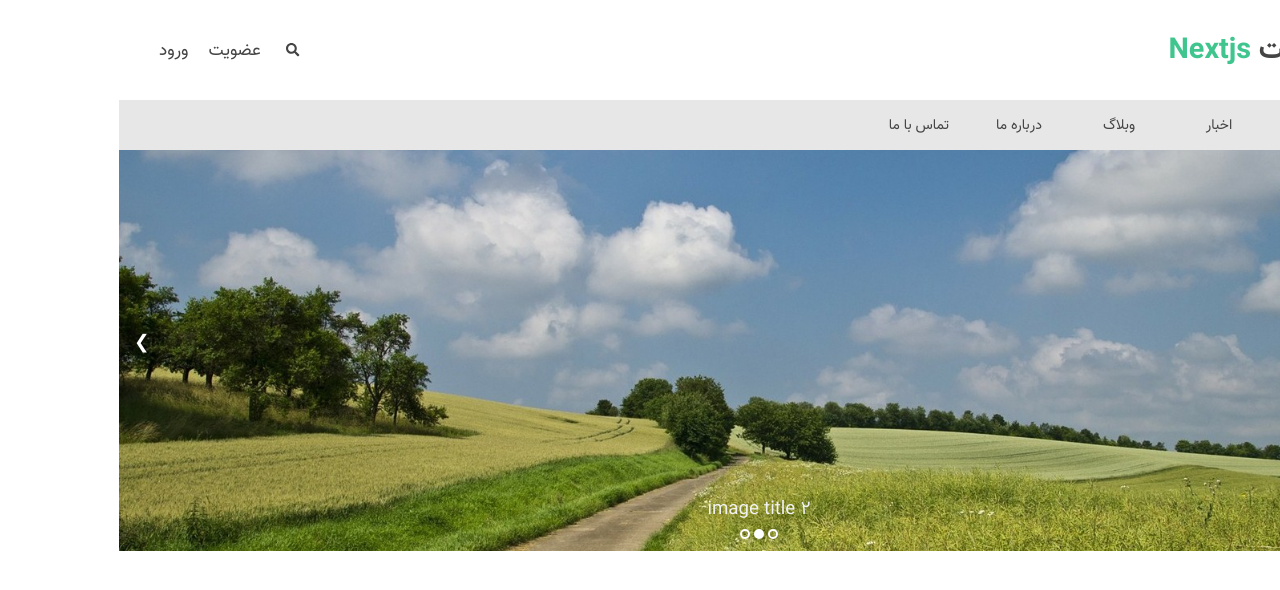
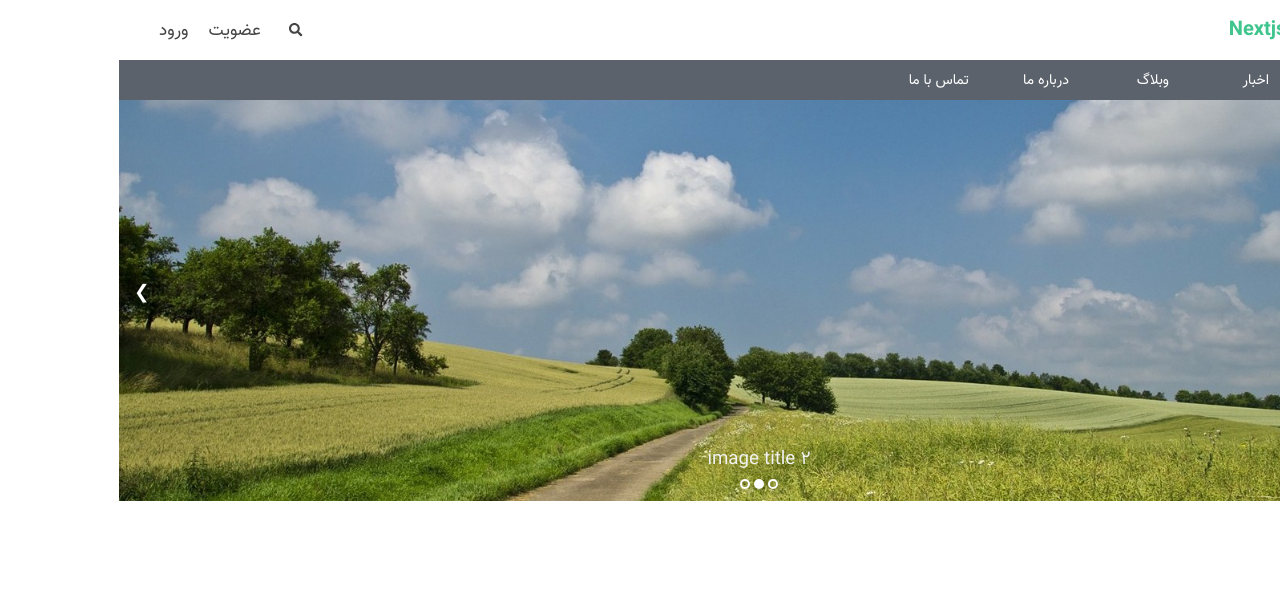
Before and after one commit to yousef-bigdeli/first-nextjs, a Next.js app: page / in a window 1280 px wide. Shown: the top 590 px of the page. Built offline with nearby package versions, Linux system fonts and the light colour scheme.

Commit message:
update header and menu section

```diff
--- a/pages/components/Header.js
+++ b/pages/components/Header.js
@@ -60,6 +60,7 @@ const Header = () => {
                                 <button
                                     type="submit"
                                     onClick={searchButtonHandler}
+                                    className={showSearch.isShow ? styles.searchButtonHover : ''}
                                 >
                                     <FontAwesomeIcon icon={faSearch} />
                                 </button>
@@ -113,19 +114,19 @@ const Header = () => {
                 <div className={styles.menu__container}>
                     <ul className={`${styles.headerMenu} ${styles.container}`}>
                         <li>
-                            <a href="/">صفحه اصلی</a>
+                            <a href="/" className={styles.menuLinks}>صفحه اصلی</a>
                         </li>
                         <li>
-                            <a href="/">اخبار</a>
+                            <a href="/" className={styles.menuLinks}>اخبار</a>
                         </li>
                         <li>
-                            <a href="/">وبلاگ</a>
+                            <a href="/" className={styles.menuLinks}>وبلاگ</a>
                         </li>
                         <li>
-                            <a href="/">درباره ما</a>
+                            <a href="/" className={styles.menuLinks}>درباره ما</a>
                         </li>
                         <li>
-                            <a href="/">تماس با ما</a>
+                            <a href="/" className={styles.menuLinks}>تماس با ما</a>
                         </li>
                     </ul>
                 </div>
--- a/pages/styles/Header.module.scss
+++ b/pages/styles/Header.module.scss
@@ -8,7 +8,7 @@ $primary-color: #3fc58d;
 }
 
 .nav {
-    height: 100px;
+    height: 60px;
     display: flex;
     padding: 0 30px;
     .title {
@@ -16,7 +16,7 @@ $primary-color: #3fc58d;
         display: flex;
         align-items: center;
         a {
-            font-size: 100%;
+            font-size: 70%;
         }
     }
     span {
@@ -82,9 +82,17 @@ $primary-color: #3fc58d;
         border:0;
         cursor: pointer;
         background-color: #fff;
+        margin-left: 3px;
     }
     button:hover {
         color: $primary-color;
+    }
+    .searchButtonHover:hover{
+        color: #000;
+        background-color: #b9b9b9;
+        // border-top-right-radius: 5px;
+        // border-bottom-right-radius: 5px;
+        border-radius: 5px;
     }
     button:focus{
         outline: 0;
@@ -112,8 +120,8 @@ $primary-color: #3fc58d;
     }
 }
 .menu__container {
-    height: 50px;
-    background-color: #e7e7e7;
+    height: 40px;
+    background-color: #5c626c;
     display: flex;
     align-items: center;
     .headerMenu {
@@ -129,12 +137,15 @@ $primary-color: #3fc58d;
             height: 100%;
             display: flex;
             align-items: center;
-            justify-content: center;
             text-decoration: none;
+            .menuLinks{
+                color: #fff;
+            }
+            .menuLinks:hover{
+                color: #b9b9b9;
+            }
         }
-        li:hover {
-            background-color: #dadada;
-        }
+
     }
 }
 .toggleMenu {
--- a/pages/styles/Media.module.scss
+++ b/pages/styles/Media.module.scss
@@ -227,7 +227,7 @@
 @media screen and (min-width: 75em) {
     /* 1200px */
     .container {
-        max-width: 1400px;
+        max-width: 1500px;
         margin: 0 auto;
     }
     //header
```
